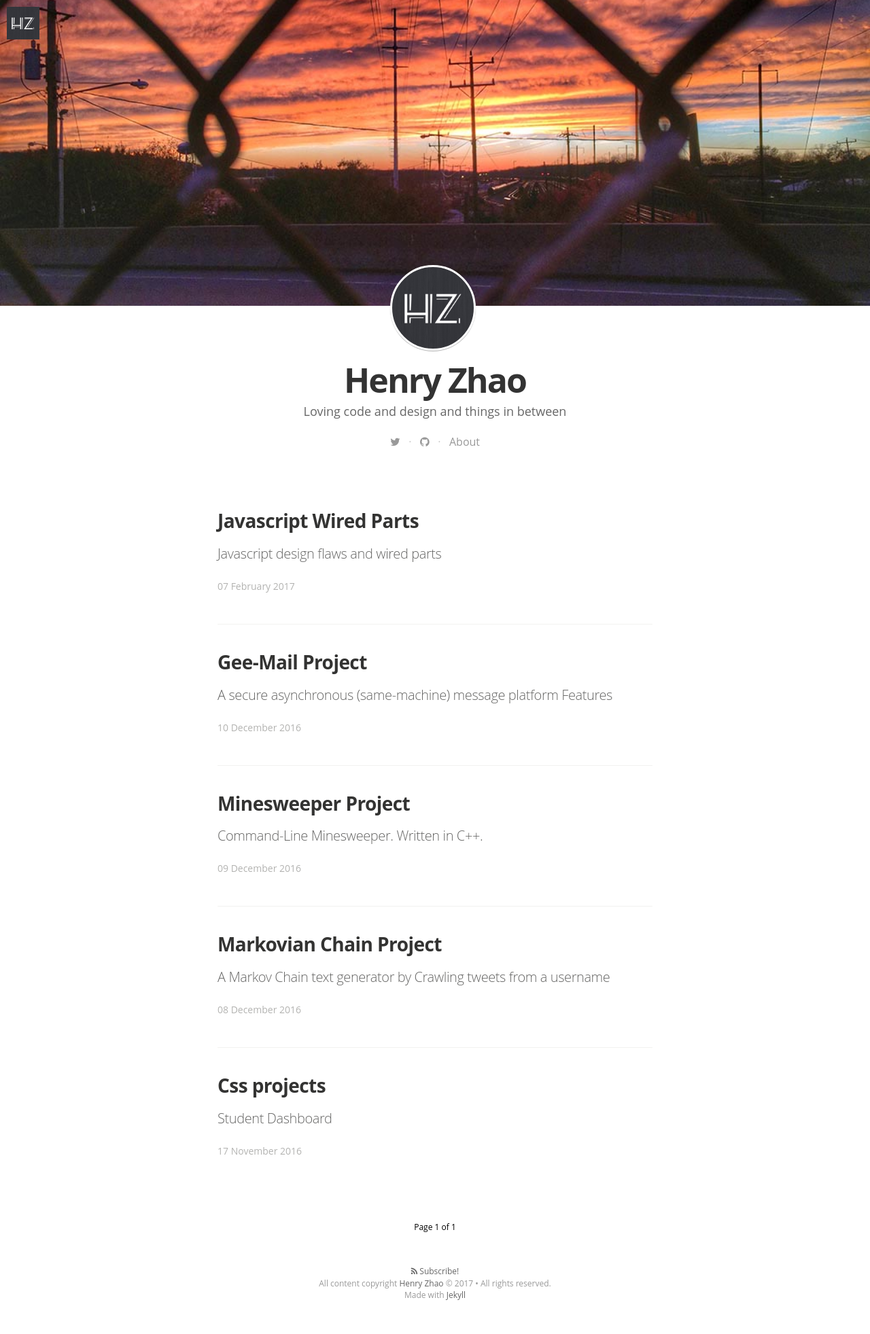
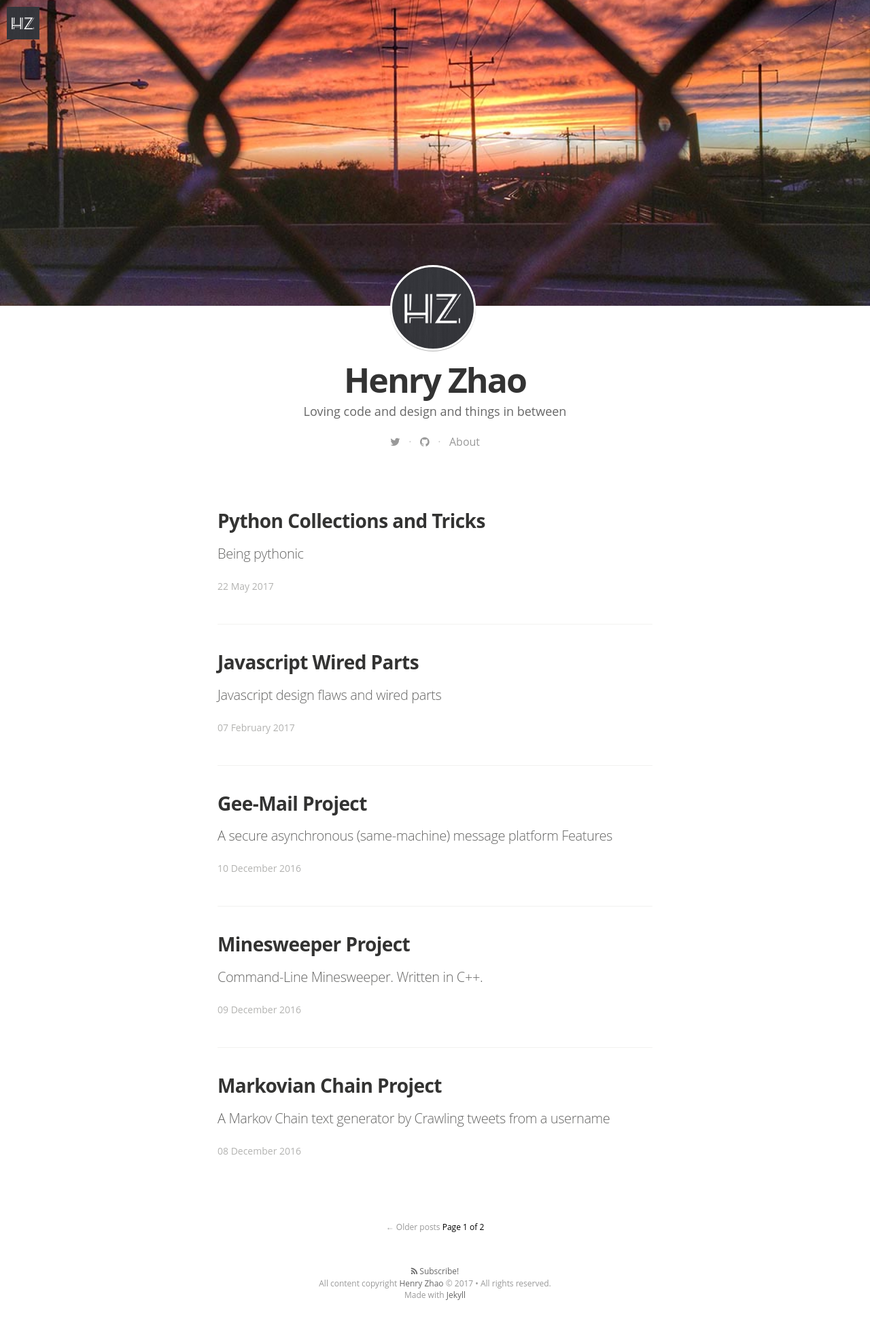
Before and after one commit to hcZhao29/hcZhao29.github.io, a Jekyll site: the page built from index.html, in a window 1280 px wide. Shown: the whole page at 68% size. Built offline with Jekyll 4.4.1, drawn with Linux system fonts in a browser that asks for light colours; nearby versions of some CDN libraries; some web fonts are replaced; the list of posts is cut into pages by our own code; some of the changed lines change nothing that is shown.

Commit message:
update for python post

````diff
--- /dev/null
+++ b/_posts/2017-5-22-Python-Collections-And-Tricks.markdown
@@ -0,0 +1,124 @@
+---
+layout: post
+title:  "Python Collections and Tricks"
+date:   2017-5-22 14:13:22
+categories:
+tags:
+image: /assets/article_images/2017-5-22-Python-Collections/campus.JPG
+image2: /assets/article_images/2017-5-22-Python-Collections/campus.JPG
+---
+
+# Being pythonic
+
+> Introduction of Python unique data structures of high performance and summary of pythonic ways of coding
+
+## Python collections
+> Here is [collection ducumentation](https://docs.python.org/2.7/library/collections.html#collections.ChainMap)
+
+Besides ```list```, ```dictionary```, ```tuple```, python provides some high-performance container datatypes in the module ```collections```, which I find extremely useful when dealing with hashtable or stack problems. You can always implement these by using basic ```list``` or ```dictionary```, but it really eases your life if you know their existence and are familiar with their APIs beforehand.
+
+### deque (pronounced "deck", not "D-queue")
+Deque is basically a double-ended-queue structure and supports efficient operations like appends and pops from both sides. It has totally same operations as ```list```, but runs in O(1) in operations like pop(0), appendleft(x).
+
+**To initialize**: It takes a iterable and a maxlen. From official document:
+
+>If maxlen is not specified or is None, deques may grow to an arbitrary length. Otherwise, the deque is bounded to the specified maximum length. Once a bounded length deque is full, when new items are added, a corresponding number of items are discarded from the opposite end.
+
+{% highlight python %}
+deque = collections.deque([],maxlen=3)
+for i in range(4):
+    deque.append(i)
+print deque # deque([1, 2, 3], maxlen=3)
+{% endhighlight %}
+
+**List of methods from official document**:
+
+- append(x): Add x to the right side of the deque.
+
+- appendleft(x): Add x to the left side of the deque.
+
+- clear():Remove all elements from the deque leaving it with length 0.
+
+- count(x): Count the number of deque elements equal to x.
+
+- extend(iterable): Extend the right side of the deque by appending elements from the iterable argument.
+
+  - if you extend a string, it will treat every char as an element
+{% highlight python %}
+for i in range(4):
+    deque.append(i)
+deque.extend("[4,5,6]")
+print deque # deque([0, 1, 2, 3, '[', '4', ',', '5', ',', '6', ']'])
+{% endhighlight %}
+
+- extendleft(iterable):
+Extend the left side of the deque by appending elements from iterable. Note, the series of left appends results in reversing the order of elements in the iterable argument.
+
+- pop(): Remove and return an element from the right side of the deque. If no elements are present, raises an IndexError.
+
+- popleft(): Remove and return an element from the left side of the deque. If no elements are present, raises an IndexError.
+
+- remove(value): Removed the first occurrence of value. If not found, raises a ValueError.
+
+- reverse(): Reverse the elements of the deque in-place and then return None.
+
+- rotate(n): Rotate the deque n steps to the right. If n is negative, rotate to the left. Rotating one step to the right is equivalent to: d.appendleft(d.pop()).
+
+### OrderedDict
+If you want to keep the order of the items you insert into a dictionary, ```OrderedDict``` is the one you need.
+
+ {% highlight python %}
+>>> # regular unsorted dictionary
+>>> d = {'banana': 3, 'apple': 4, 'pear': 1, 'orange': 2}
+
+>>> # dictionary sorted by key
+>>> OrderedDict(sorted(d.items(), key=lambda t: t[0]))
+OrderedDict([('apple', 4), ('banana', 3), ('orange', 2), ('pear', 1)])
+
+>>> # dictionary sorted by value
+>>> OrderedDict(sorted(d.items(), key=lambda t: t[1]))
+OrderedDict([('pear', 1), ('orange', 2), ('banana', 3), ('apple', 4)])
+
+>>> # dictionary sorted by length of the key string
+>>> OrderedDict(sorted(d.items(), key=lambda t: len(t[0])))
+OrderedDict([('pear', 1), ('apple', 4), ('orange', 2), ('banana', 3)])
+{% endhighlight %}
+
+### defaultdict
+This datatype provides a factory function to store customized key-value pairs into dictionaries.
+From doc:
+
+It is easy to group a sequence of key-value pairs into a dictionary of lists:
+{% highlight python %}
+>>> s = [('yellow', 1), ('blue', 2), ('yellow', 3), ('blue', 4), ('red', 1)]
+>>> d = defaultdict(list)
+>>> for k, v in s:
+...     d[k].append(v)
+...
+>>> d.items()
+[('blue', [2, 4]), ('red', [1]), ('yellow', [1, 3])]
+{% endhighlight %}
+
+This technique is simpler and faster than an equivalent technique using dict.setdefault():
+
+{% highlight python %}
+>>> d = {}
+>>> for k, v in s:
+...     d.setdefault(k, []).append(v)
+...
+>>> d.items()
+[('blue', [2, 4]), ('red', [1]), ('yellow', [1, 3])]
+{% endhighlight %}
+
+
+
+
+## Tricks
+(to be filled)
+### sorted()
+
+### enumerate()
+
+### zip()
+
+###
--- a/css/main.sass
+++ b/css/main.sass
@@ -431,7 +431,7 @@ body
         mmargin-left: -26px
         padding-bottom: 3px
     ul, ol
-      padding: 0 0 30px
+      padding: 0 0 10px
       margin: 0
     li
       padding: 0
````
Also changed, not shown: assets/article_images/2017-5-22-Python-Collections/campus.JPG (added), 12 other files.
